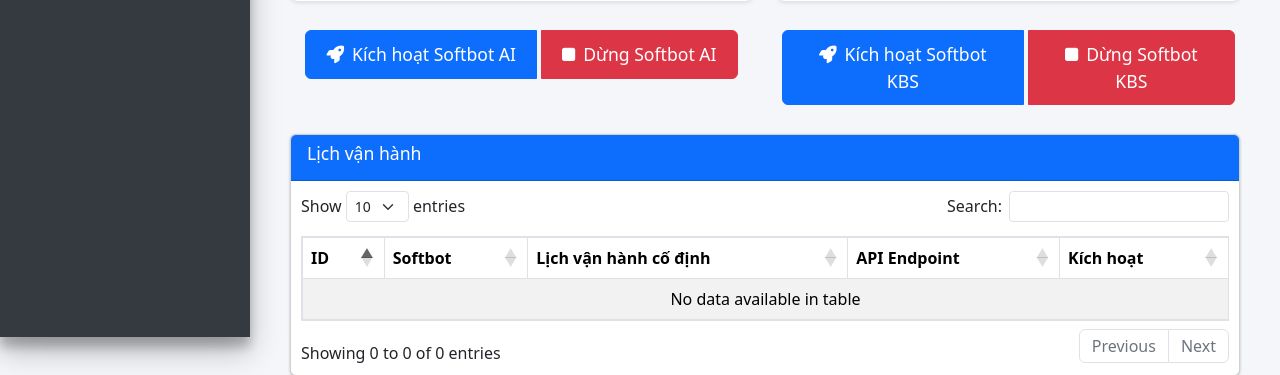
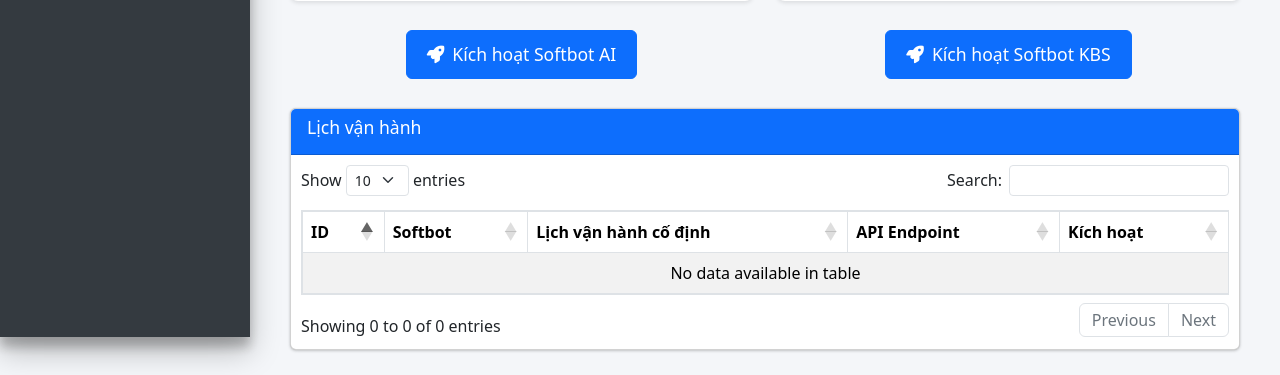
Before and after one commit to rpa-for-education/uni-rpa-orchestrator, a Flask app: page / in a window 1280 px wide. Shown: the part 463-838 px from the top of the page. Run offline with Flask 3, Linux system fonts and the light colour scheme; the visitor is signed in with stand-in values (Sample User, id 1); parts of the project's set-up code (start-up, migrations or seed data) failed here and were passed over; some libraries are stand-ins or nearby versions.

Commit message:
2025.04.16 15:26

```diff
--- a/templates/index.html
+++ b/templates/index.html
@@ -187,18 +187,12 @@
                                 <button class="btn btn-primary btn-trigger" id="trigger-ai-start" data-app="ai" data-action="start">
                                     <i class="fas fa-rocket me-2"></i>Kích hoạt Softbot AI
                                 </button>
-                                <button class="btn btn-danger btn-trigger" id="trigger-ai-stop" data-app="ai" data-action="stop">
-                                    <i class="fas fa-stop me-2"></i>Dừng Softbot AI
-                                </button>
                             </div>
                         </div>
                         <div class="col-6 text-center">
                             <div class="btn-group">
                                 <button class="btn btn-primary btn-trigger" id="trigger-kbs-start" data-app="kbs" data-action="start">
                                     <i class="fas fa-rocket me-2"></i>Kích hoạt Softbot KBS
-                                </button>
-                                <button class="btn btn-danger btn-trigger" id="trigger-kbs-stop" data-app="kbs" data-action="stop">
-                                    <i class="fas fa-stop me-2"></i>Dừng Softbot KBS
                                 </button>
                             </div>
                         </div>
```
